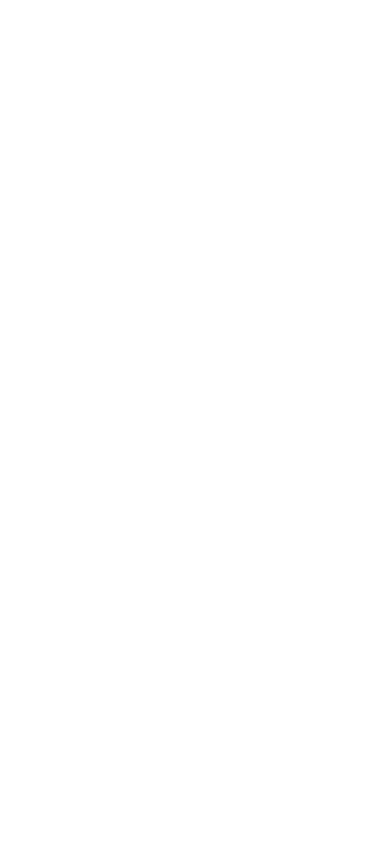
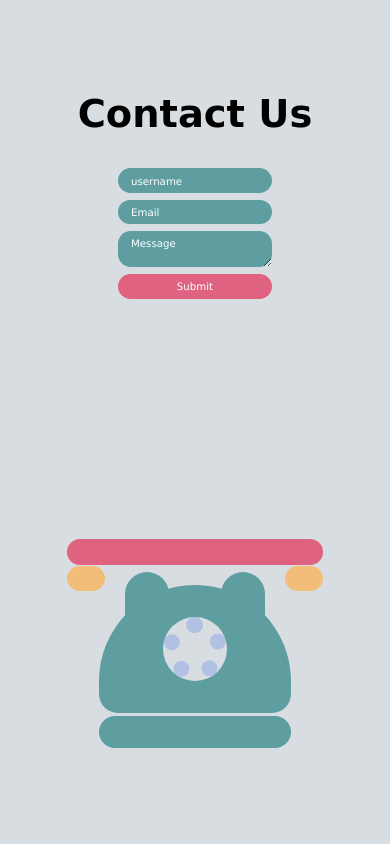
Before and after one commit to Khubaib-shah/JavaScript-projects, a plain HTML site: page contact card/index.html in a window 390 px wide. Drawn offline with Linux system fonts and the light colour scheme.

Commit message:
created a fully responsive contact card form

```diff
--- a/contact card/index.html
+++ b/contact card/index.html
@@ -8,14 +8,23 @@
   </head>
   <body>
     <div class="container">
-      <div class="contact">
-        <div class="telephone-wrapper">
+      <div class="contact center">
+        <div class="telephone-wrapper center">
           <div class="telephone">
             <div class="handset"></div>
             <div class="dialing-machanism"></div>
             <div class="stand"></div>
           </div>
         </div>
+        <div class="form-wrapper center">
+          <h3 class="form-heading">Contact Us</h3>
+          <form class="center">
+            <input type="text" placeholder="username" />
+            <input type="email" placeholder="Email" />
+            <textarea placeholder="Message"></textarea>
+            <input type="submit" class="form-btn" />
+          </form>
+        </div>
       </div>
     </div>
   </body>
--- a/contact card/style.css
+++ b/contact card/style.css
@@ -8,9 +8,198 @@
 html {
   font-size: 62.5%;
 }
+
+.center {
+  display: flex;
+  justify-content: center;
+  align-items: center;
+}
 .container {
   width: 100%;
   height: 100vh;
   display: grid;
   place-items: center;
+  padding: 5rem 20rem;
 }
+
+.contact {
+  width: 100%;
+  height: 100%;
+  background: #d8dde2;
+  border-radius: 60rem 2rem;
+}
+.contact > div {
+  flex: 1;
+}
+
+.telephone {
+  width: 30rem;
+  height: 20rem;
+  background: #5f9ea0;
+  border-radius: 100rem 100rem 20rem 20rem;
+  position: relative;
+  animation: animanum 4s infinite reverse;
+}
+
+@keyframes animanum {
+  0% {
+    transform: rotateZ(0);
+  }
+
+  1%,
+  3%,
+  5%,
+  7%,
+  9% {
+    transform: rotateZ(-1deg);
+  }
+
+  2%,
+  4%,
+  6%,
+  8%,
+  10% {
+    transform: rotateZ(1deg);
+  }
+  11%,
+  100% {
+    transform: rotateZ(0);
+  }
+}
+
+.telephone > div {
+  position: absolute;
+}
+.telephone::after,
+.telephone::before {
+  content: "";
+  width: 7rem;
+  height: 22rem;
+  background-color: #5f9ea0;
+  position: absolute;
+  bottom: 0;
+  border-radius: 5rem 5rem 0 0;
+}
+
+.telephone::after {
+  right: 4rem;
+}
+
+.telephone::before {
+  left: 4rem;
+}
+.handset {
+  width: 40rem;
+  height: 4rem;
+  background-color: #df6281;
+  top: -7.2rem;
+  left: -5rem;
+  border-radius: 5rem;
+}
+.handset::after,
+.handset::before {
+  content: "";
+  position: absolute;
+  width: 6rem;
+  height: 4rem;
+  background: #f1bd78;
+  z-index: 1;
+  bottom: -4.2rem;
+  border-radius: 2rem;
+}
+.handset::after {
+  left: 0;
+}
+.handset::before {
+  right: 0;
+}
+
+.dialing-machanism {
+  width: 10rem;
+  height: 10rem;
+  background-color: #d8dde2;
+  top: 5rem;
+  left: 10rem;
+  z-index: 1;
+  border-radius: 50%;
+  border: 2.5rem dotted #b0c1e4;
+}
+
+.stand {
+  width: 100%;
+  height: 5rem;
+  background-color: #5f9ea0;
+  bottom: -5.5rem;
+  border-radius: 5rem;
+}
+
+.form-wrapper {
+  flex-direction: column;
+  gap: 5rem 0;
+}
+
+.form-heading {
+  font-size: 6rem;
+}
+form {
+  flex-direction: column;
+  gap: 1rem 0;
+}
+
+form input,
+textarea {
+  width: 100%;
+  border: none;
+  outline: none;
+  background: #5f9ea0;
+  color: white;
+  font-size: 1.6rem;
+  padding: 1rem 2rem;
+  border-radius: 2rem;
+}
+input::placeholder,
+textarea::placeholder {
+  color: white;
+}
+textarea {
+  resize: vertical;
+  max-height: 10rem;
+  min-height: 5rem;
+}
+.form-btn {
+  background-color: #df6281;
+}
+
+@media (max-width: 1650px) {
+  .container {
+    padding: 5rem;
+  }
+  .contact {
+    border-radius: 30rem 2rem;
+  }
+}
+
+@media (max-width: 1000px) {
+  .container {
+    padding: 0rem;
+  }
+  .contact {
+    flex-direction: column-reverse;
+    border-radius: 0rem;
+  }
+  .telephone-wrapper {
+    margin-top: 10rem;
+  }
+}
+
+@media (max-width: 700px) {
+  html {
+    font-size: 50%;
+  }
+}
+
+@media (max-width: 400px) {
+  html {
+    font-size: 40%;
+  }
+}
```
